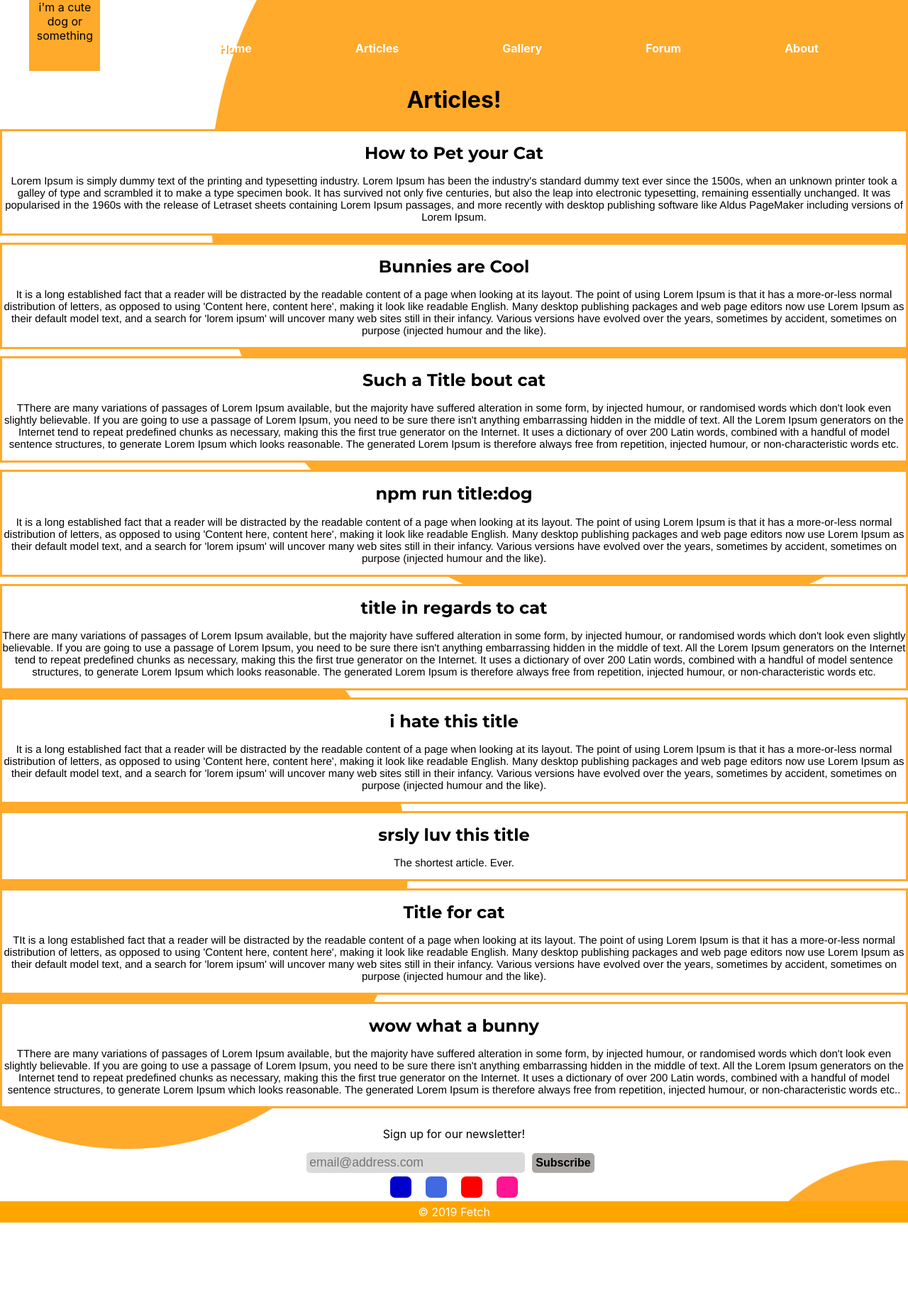
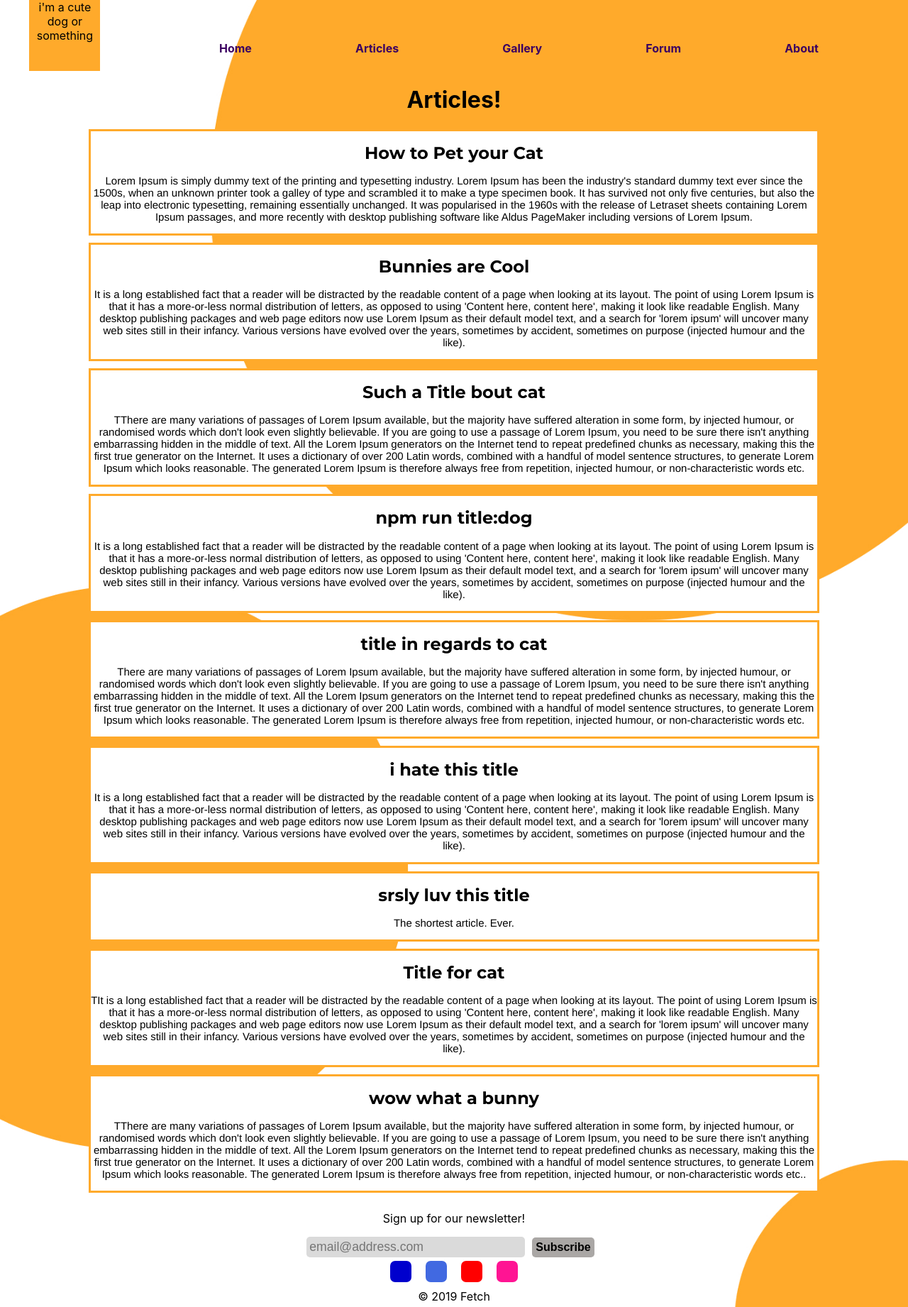
Before and after one commit to rursteve2/fetch, a React (Create React App) app: page /articles in a window 1280 px wide. Shown: the whole page at 71% size. Before the commit the page ends 1723 px from the top, so only its background shows below. Built offline with nearby package versions, Linux system fonts and the light colour scheme.

Commit message:
fixed more css

```diff
--- a/src/App.css
+++ b/src/App.css
@@ -41,8 +41,9 @@
 
 .articles {
   border: 3px #FFAA2B solid;
-  margin: 10px 0 10px 0;
+  margin: 10px auto 10px auto;
   background-color: white;
+  max-width: 80%;
 
 }
 .articles p {
--- a/src/components/Footer.css
+++ b/src/components/Footer.css
@@ -64,12 +64,12 @@ footer p {
   background-color: deeppink;
 }
 
-.footer-bottom {
-  background-color: orange;
-}
+/* .footer-bottom {
+  background-color: #FFAA2B;
+} */
 
 .footer-bottom p {
-  color: white;
+  color: black;
   padding: 5px;
   margin: 0;
 }
--- a/src/components/Nav.css
+++ b/src/components/Nav.css
@@ -27,14 +27,13 @@ nav {
   font-weight: bold;
   text-decoration: none;
   padding: 20px;
-  color: white;
+  color: #3C0061;
   border-bottom: 2px solid transparent;
   transition: 0.4s;
-  text-shadow: 2px 2px #FFAA2B;
 
 }
 
 .nav-link:hover {
   color: white;
-  background-color: #FFAA2B;
+  text-shadow: 2px 2px #FFAA2B;
 }
```
